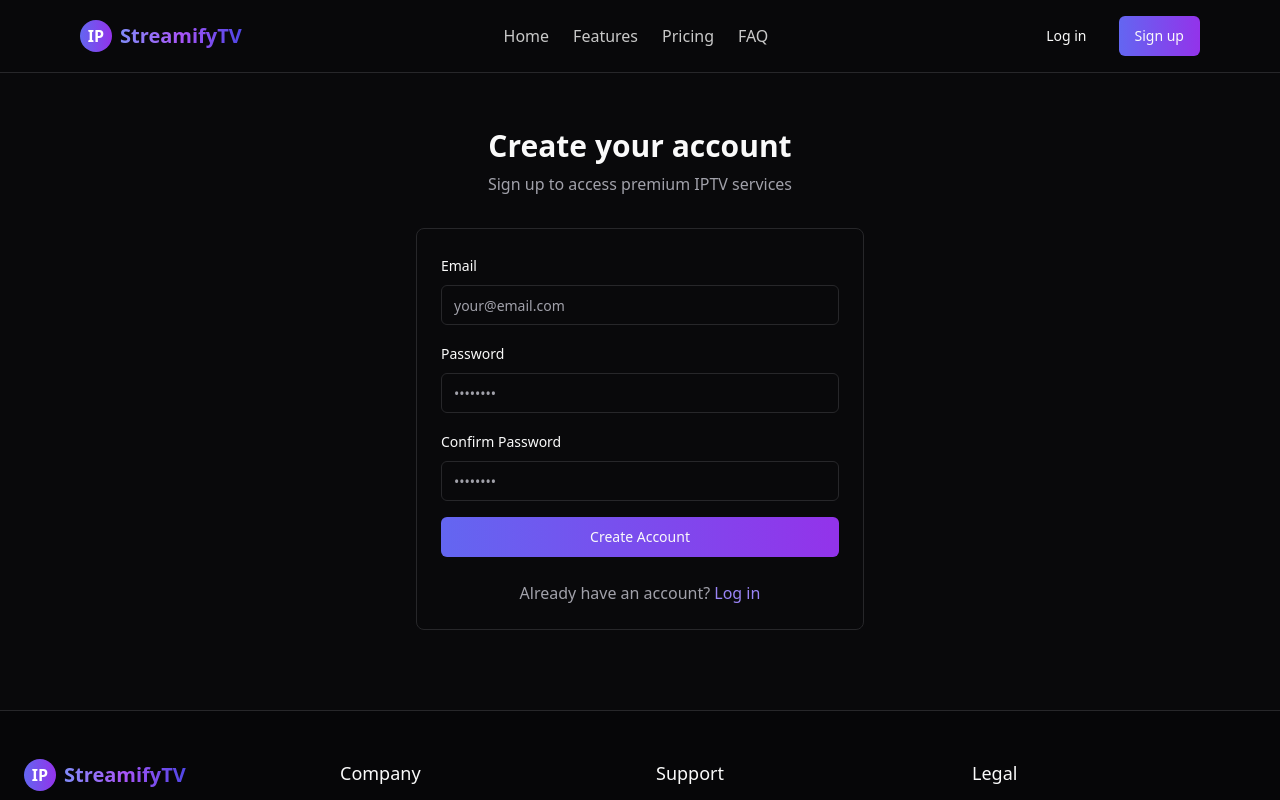
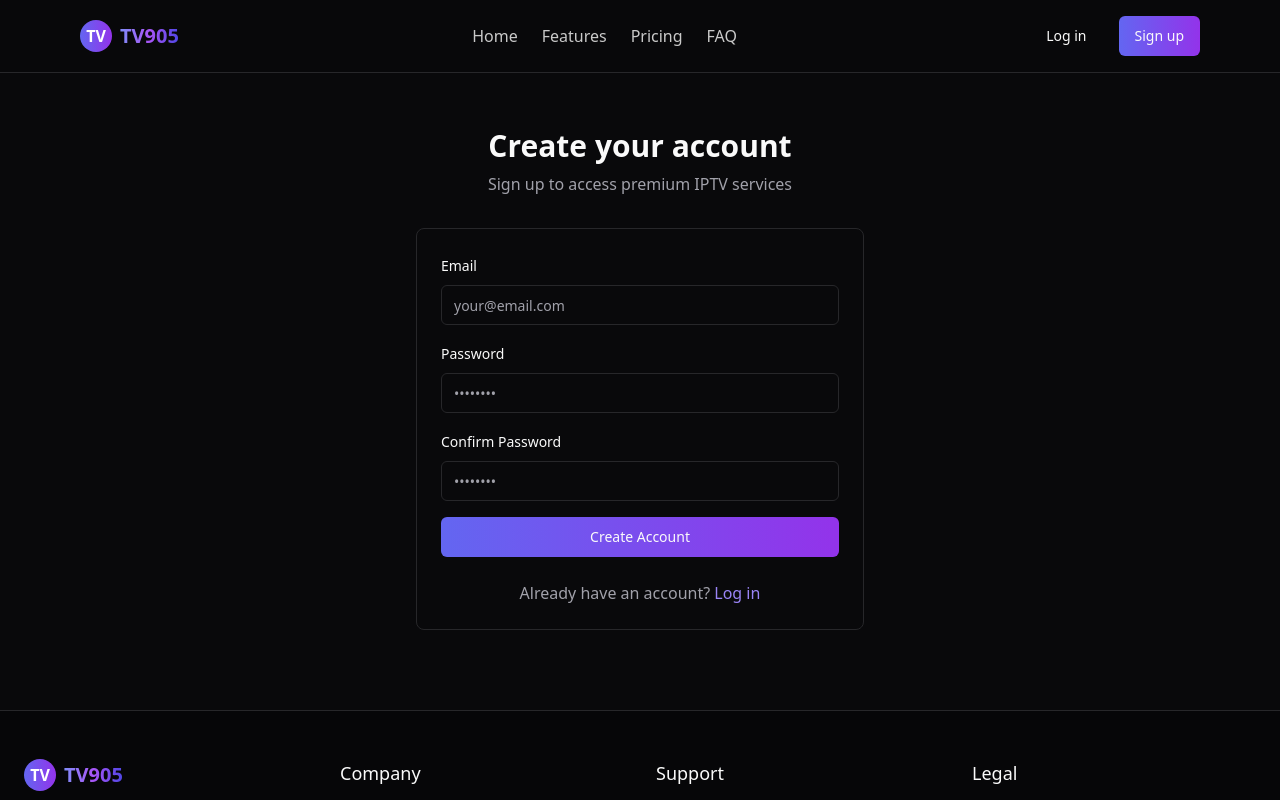
Before and after one commit to doskelion/lovabledev-eeae2c5d, a React (Vite) app: page /signup in a window 1280 px wide. Shown: the top 800 px of the page. Built offline with nearby package versions, Linux system fonts and the light colour scheme.

Commit message:
Rename app and update logo
Rename the application from StreamifyTV to TV905 and update the logo accordingly.

```diff
--- a/index.html
+++ b/index.html
@@ -1,25 +1,23 @@
+
 <!DOCTYPE html>
 <html lang="en">
   <head>
     <meta charset="UTF-8" />
     <meta name="viewport" content="width=device-width, initial-scale=1.0" />
-    <title>streamify-paypal-access</title>
-    <meta name="description" content="Lovable Generated Project" />
+    <title>TV905</title>
+    <meta name="description" content="Premium IPTV Service" />
     <meta name="author" content="Lovable" />
 
-    <meta property="og:title" content="streamify-paypal-access" />
-    <meta property="og:description" content="Lovable Generated Project" />
+    <meta property="og:title" content="TV905" />
+    <meta property="og:description" content="Premium IPTV Service" />
     <meta property="og:type" content="website" />
-    <meta property="og:image" content="https://lovable.dev/opengraph-image-p98pqg.png" />
 
     <meta name="twitter:card" content="summary_large_image" />
-    <meta name="twitter:site" content="@lovable_dev" />
-    <meta name="twitter:image" content="https://lovable.dev/opengraph-image-p98pqg.png" />
+    <meta name="twitter:site" content="@tv905" />
   </head>
 
   <body>
     <div id="root"></div>
-    <!-- IMPORTANT: DO NOT REMOVE THIS SCRIPT TAG OR THIS VERY COMMENT! -->
     <script src="https://cdn.gpteng.co/gptengineer.js" type="module"></script>
     <script type="module" src="/src/main.tsx"></script>
   </body>
--- a/src/components/Footer.tsx
+++ b/src/components/Footer.tsx
@@ -1,4 +1,3 @@
-
 import { Link } from "react-router-dom";
 
 const Footer = () => {
@@ -9,9 +8,9 @@ const Footer = () => {
           <div className="col-span-1 md:col-span-1">
             <Link to="/" className="flex items-center gap-2 mb-4">
               <div className="w-8 h-8 rounded-full bg-gradient-to-r from-indigo-500 to-purple-600 flex items-center justify-center">
-                <span className="text-white font-bold">IP</span>
+                <span className="text-white font-bold">TV</span>
               </div>
-              <span className="text-xl font-bold gradient-text">StreamifyTV</span>
+              <span className="text-xl font-bold gradient-text">TV905</span>
             </Link>
             <p className="text-muted-foreground mb-4">
               Premium IPTV service with thousands of channels, movies, and shows.
@@ -112,7 +111,7 @@ const Footer = () => {
 
         <div className="border-t border-border mt-12 pt-8 flex flex-col md:flex-row justify-between items-center">
           <p className="text-muted-foreground text-sm mb-4 md:mb-0">
-            &copy; {new Date().getFullYear()} StreamifyTV. All rights reserved.
+            &copy; {new Date().getFullYear()} TV905. All rights reserved.
           </p>
           <div className="flex items-center gap-4">
             <img src="https://www.paypalobjects.com/webstatic/mktg/logo/pp_cc_mark_37x23.jpg" alt="PayPal" className="h-6" />
--- a/src/components/Navbar.tsx
+++ b/src/components/Navbar.tsx
@@ -1,4 +1,3 @@
-
 import { useState } from 'react';
 import { Link } from 'react-router-dom';
 import { Button } from '@/components/ui/button';
@@ -16,9 +15,9 @@ const Navbar = () => {
       <div className="container mx-auto flex justify-between items-center">
         <Link to="/" className="flex items-center gap-2">
           <div className="w-8 h-8 rounded-full bg-gradient-to-r from-indigo-500 to-purple-600 flex items-center justify-center">
-            <span className="text-white font-bold">IP</span>
+            <span className="text-white font-bold">TV</span>
           </div>
-          <span className="text-xl font-bold gradient-text">StreamifyTV</span>
+          <span className="text-xl font-bold gradient-text">TV905</span>
         </Link>
 
         {/* Desktop Navigation */}
```
